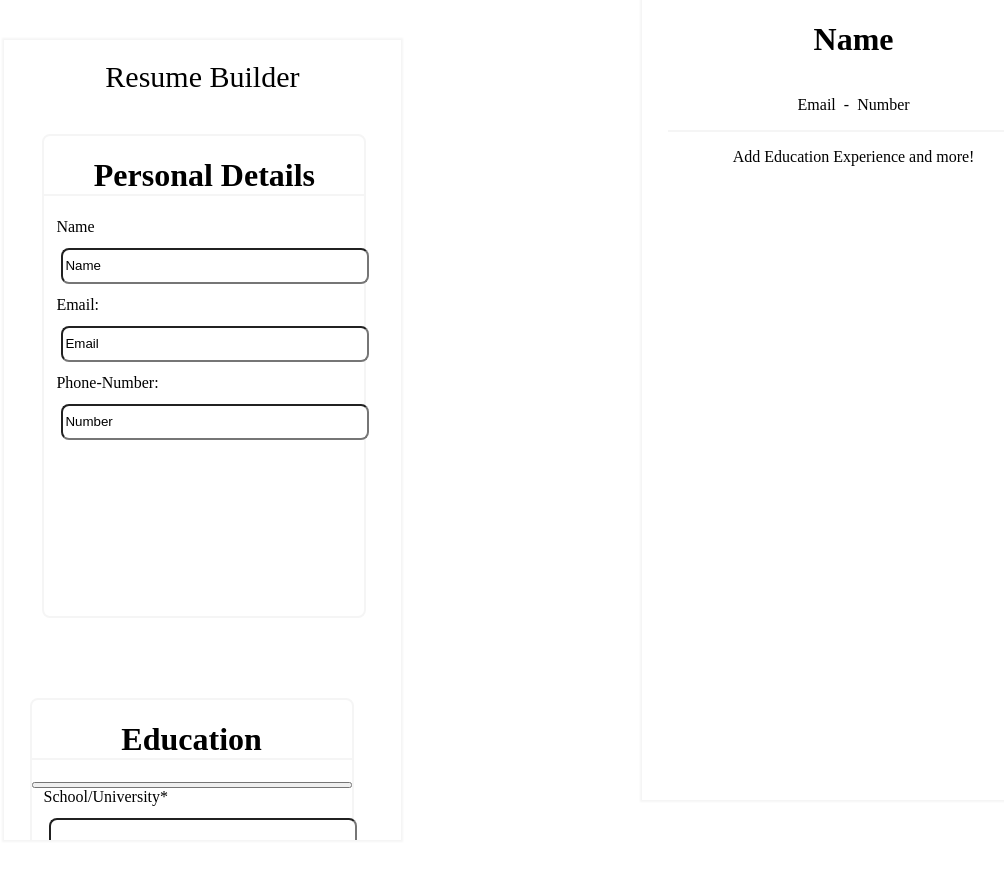
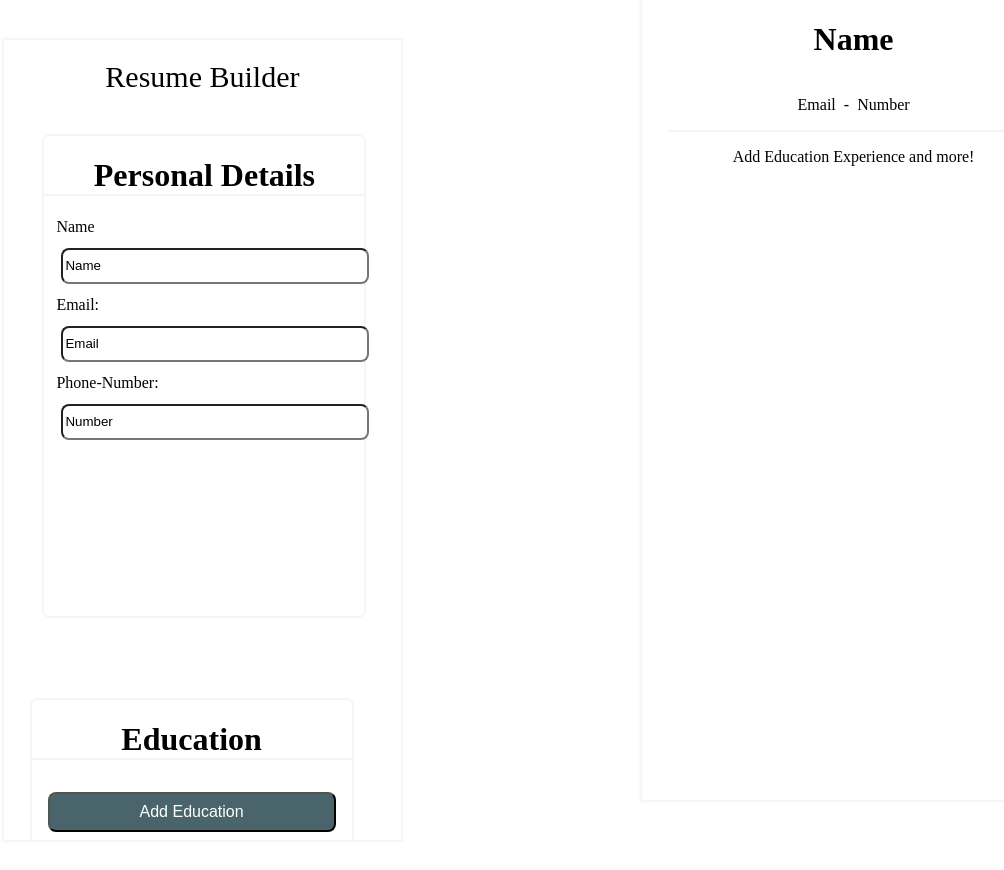
Before and after one commit to Amgad1123/CV-App, a React (Vite) app in the folder cv/: page / in a window 1280 px wide. Shown: the top 870 px of the page, without its empty margins (36-1040 px from the left). Built offline with nearby package versions, Linux system fonts and the light colour scheme.

Commit message:
Incorporated a dynamic button for adding and cancelling education information.

```diff
--- a/cv/src/components/schooling.jsx
+++ b/cv/src/components/schooling.jsx
@@ -1,5 +1,12 @@
+import {useState} from 'react'
 import "../styles/schooling.css"
+
 export default function SchoolInfo ({schoolName, setSchoolName, studyName, setStudyName}) {
+    const [showBox, setShowBox] = useState(false)
+    const handleClick = () => {
+        setShowBox(!showBox);
+    }
+
     return (
         <div class = "education">
             <h1 class = "heading">Education</h1>
@@ -7,8 +14,12 @@ export default function SchoolInfo ({schoolName, setSchoolName, studyName, setSt
             e.preventDefault();
 
         }}>
-                <button></button>
-                <div className="school-input">
+                <button class ="addEducation" onClick={handleClick}
+                style = {{backgroundColor: showBox ? "red" : "#4a646c"}}>{showBox ? "Cancel" : "Add Education"}</button>
+
+                <div className="school-input"
+                style = {{display: showBox ? "block" : "none"}}
+                >
                     <div class = "input-col">
                         <label htmlFor="school">School/University*</label>
                         <input value = {schoolName} type="text" id = "school" onChange = {e => setSchoolName(e.target.value)}/>
@@ -27,12 +38,13 @@ export default function SchoolInfo ({schoolName, setSchoolName, studyName, setSt
                             <input type="date" id="endDate"/>
                         </div>
                     </div>
+                    <div className="button-row">
+                        <button className="save">Save</button>
+                        <button class="cancel">Cancel</button>
+                    </div>
+                </div>
 
-                </div>
-                <div className="button-row">
-                    <button className="save">Save</button>
-                    <button class="cancel">Cancel</button>
-                </div>
+
             </form>
         </div>
     )
--- a/cv/src/styles/general.css
+++ b/cv/src/styles/general.css
@@ -32,28 +32,3 @@ input {
     margin-left: 12px;
     margin-bottom: 7px;
 }
-
-.save, .cancel {
-    width: 170px;
-    height: 40px;
-    border-radius: 8px;
-    display: flex;
-    justify-content: center;
-    align-items: center;
-    font-size: 16px;
-    font-weight: 100;
-}
-
-.save {
-    background-color: green;
-    color: white;
-}
-
-.button-row {
-    display: flex;
-    flex-direction: row;
-    gap: 10px;
-    justify-content: center;
-    align-items: center;
-    margin-top: 20px;
-}
--- a/cv/src/styles/schooling.css
+++ b/cv/src/styles/schooling.css
@@ -2,7 +2,7 @@
     display: flex;
     border-radius: 8px;
     border: 2px solid whitesmoke;
-    height: 60vh;
+    height: 64vh;
     width: 25vw;
     position: relative;
     top: 15vh;
@@ -31,3 +31,47 @@
 #startDate, #endDate {
     width: 150px;
 }
+
+.save, .cancel {
+    width: 170px;
+    height: 40px;
+    border-radius: 8px;
+    display: flex;
+    justify-content: center;
+    align-items: center;
+    font-size: 16px;
+    font-weight: 100;
+}
+
+.save {
+    background-color: green;
+    color: white;
+}
+
+.button-row {
+    display: flex;
+    flex-direction: row;
+    gap: 10px;
+    justify-content: center;
+    align-items: center;
+    margin-top: 20px;
+}
+.school-input {
+
+}
+
+.addEducation {
+    height: 40px;
+    background-color: #fd5b78;
+    border-radius: 8px;
+    width: 90%;
+    align-self: center;
+    color: white;
+    font-size: 16px;
+    font-weight: 200;
+    margin: 10px 0;
+}
+
+button:hover {
+    transform: translateY(-2px);
+}
```
